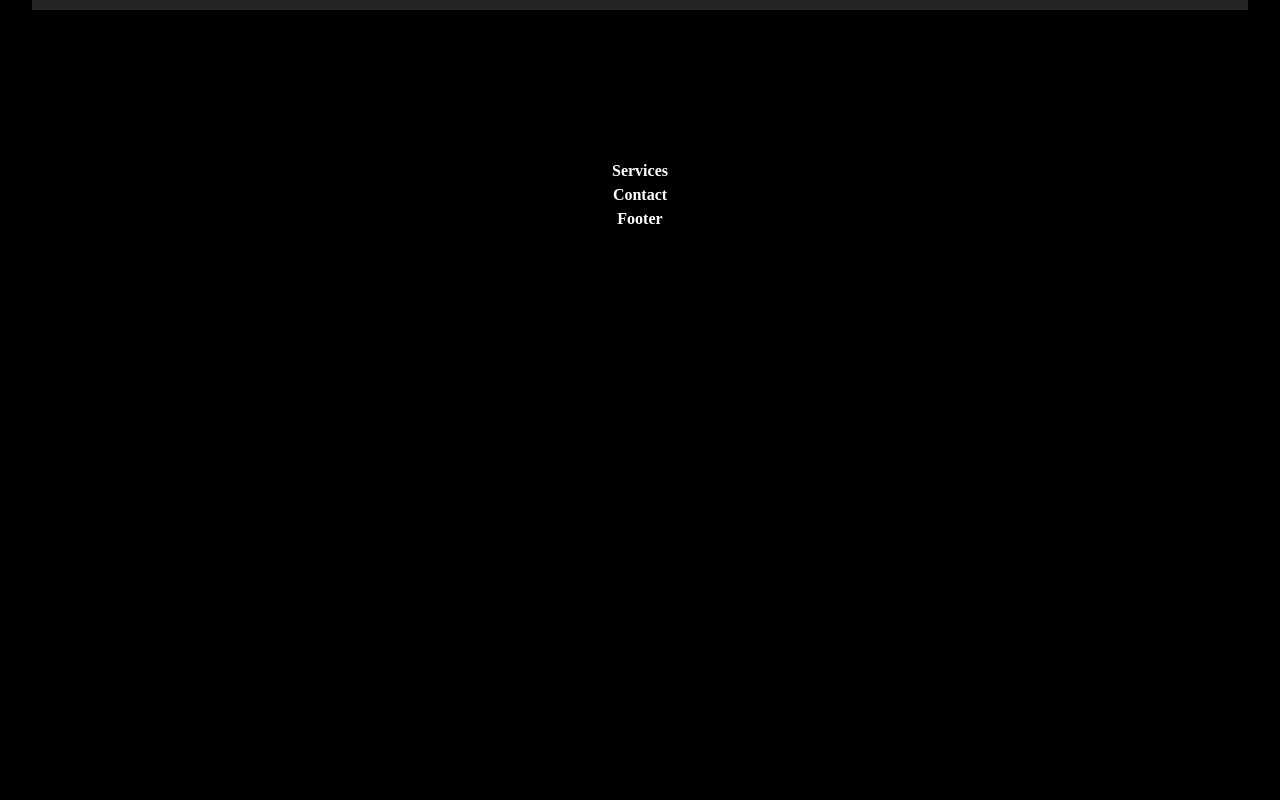
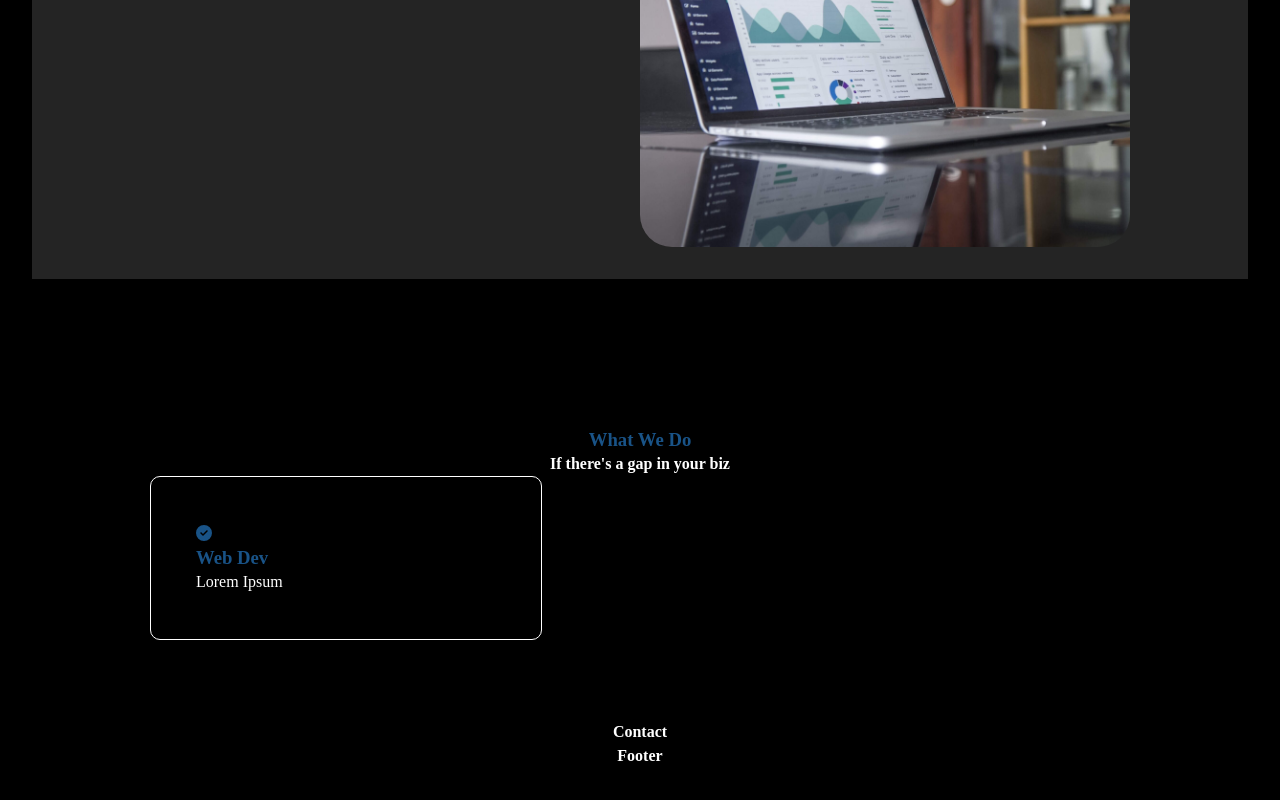
Before and after one commit to guitarguy199/tangent-apps, a React (Vite) app: page / in a window 1280 px wide. Shown: the part 840-1640 px from the top of the page. Before the commit the page ends 1103 px from the top, so only its background shows below. Built offline with nearby package versions, Linux system fonts and the light colour scheme.

Commit message:
initial commit

```diff
--- a/src/Pages/Home/Services.css
+++ b/src/Pages/Home/Services.css
@@ -0,0 +1,5 @@
+.home-services .container {
+    grid-template-columns: repeat(3, 1fr);
+    grid-template-rows: auto auto auto;
+    gap: 2.5rem;
+}
--- a/src/Pages/Home/Services.jsx
+++ b/src/Pages/Home/Services.jsx
@@ -1,9 +1,28 @@
 import './Services.css';
+import ServicesBox from './ServicesBox';
+import { faCheckCircle } from '@fortawesome/free-solid-svg-icons';
 
 const Services = () => {
+
+    const services = [
+        {
+            title: 'Web Dev',
+            icon: faCheckCircle,
+            description: 'Lorem Ipsum'
+        }
+    ]
+
     return(
-        <section>
-            <h4>Services</h4>
+        <section className='home-services'>
+            <div className='services-text'>
+                <h3>What We Do</h3>
+                <h4>If there&apos;s a gap in your biz</h4>
+            </div>
+            <div className='grid container services-grid'>
+                {services.map((service, index) =>
+                    <ServicesBox key={index} service={service} />
+                )}
+            </div>
         </section>
     )
 }
--- /dev/null
+++ b/src/Pages/Home/ServicesBox.css
@@ -0,0 +1,12 @@
+.services-box {
+    padding: 45px;
+    border-style: solid;
+    border-width: 1px;
+    border-radius: 10px;
+    width: 100%;
+    text-align: left;
+}
+
+.services-box svg, h3 {
+    color: #195387;
+}
--- /dev/null
+++ b/src/Pages/Home/ServicesBox.jsx
@@ -0,0 +1,15 @@
+import { FontAwesomeIcon } from '@fortawesome/react-fontawesome';
+import './ServicesBox.css';
+
+// eslint-disable-next-line react/prop-types
+const ServicesBox = ({ service }) => {
+    return (
+        <div className='services-box'>
+        <FontAwesomeIcon icon={service.icon} />
+        <h3>{service.title}</h3>
+        <p>{service.description}</p>
+        </div>
+    )
+}
+
+export default ServicesBox;
```
Also changed, not shown: src/Pages/Home/assets/analytics.jpeg (added).
